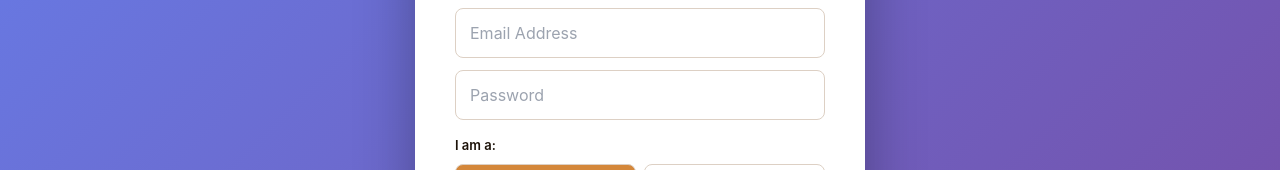
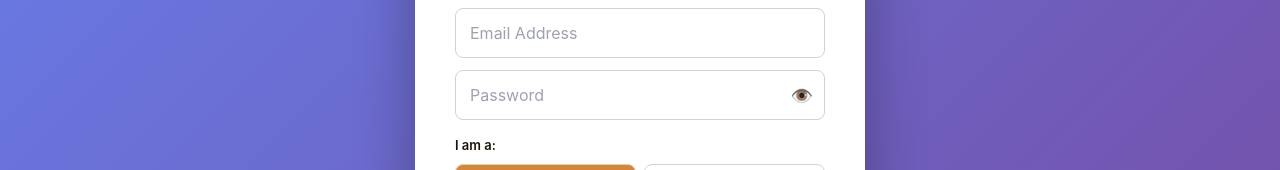
Before and after one commit to ososolarry21-commits/vesta-kenya, a Next.js app: page / in a window 1280 px wide. Shown: the part 283-453 px from the top of the page. Built offline with nearby package versions, Linux system fonts and the light colour scheme.

Commit message:
Added show password toggle

```diff
--- a/app/globals.css
+++ b/app/globals.css
@@ -4,16 +4,8 @@
 
 :root {
   --foreground-rgb: 0, 0, 0;
-  --background-start-rgb: 214, 219, 220;
+  --background-start-rgb: 253, 248, 243;
   --background-end-rgb: 255, 255, 255;
-}
-
-@media (prefers-color-scheme: dark) {
-  :root {
-    --foreground-rgb: 255, 255, 255;
-    --background-start-rgb: 0, 0, 0;
-    --background-end-rgb: 0, 0, 0;
-  }
 }
 
 body {
--- a/app/page.tsx
+++ b/app/page.tsx
@@ -10,6 +10,7 @@ const supabase = createClient(
 export default function Home() {
   const [email, setEmail] = useState('')
   const [password, setPassword] = useState('')
+  const [showPassword, setShowPassword] = useState(false) // New state for password visibility
   const [role, setRole] = useState<'student' | 'landlord'>('student')
   const [msg, setMsg] = useState('')
   const [loading, setLoading] = useState(false)
@@ -147,16 +148,16 @@ export default function Home() {
           }}
         />
 
-        {/* Password Input */}
+        {/* Password Input with Show/Hide Toggle */}
+        <div style={{ position: 'relative', marginBottom: 16 }}>
           <input
-          type="password"
+            type={showPassword ? 'text' : 'password'}
             placeholder="Password"
             value={password}
             onChange={(e) => setPassword(e.target.value)}
             style={{
               width: '100%',
-            padding: '12px 14px',
-            marginBottom: 16,
+              padding: '12px 40px 12px 14px', /* Extra padding on the right for the button */
               boxSizing: 'border-box',
               border: '1px solid #DDD0C4',
               borderRadius: 8,
@@ -166,6 +167,29 @@ export default function Home() {
               outline: 'none'
             }}
           />
+          <button
+            type="button"
+            onClick={() => setShowPassword(!showPassword)}
+            style={{
+              position: 'absolute',
+              right: '12px',
+              top: '50%',
+              transform: 'translateY(-50%)',
+              background: 'transparent',
+              border: 'none',
+              cursor: 'pointer',
+              fontSize: 18,
+              color: '#6B5B4E',
+              padding: 0,
+              display: 'flex',
+              alignItems: 'center',
+              justifyContent: 'center'
+            }}
+            title={showPassword ? 'Hide password' : 'Show password'}
+          >
+            {showPassword ? '🙈' : '👁️'}
+          </button>
+        </div>
 
         {/* Role Selection */}
         <div style={{ marginBottom: 20 }}>
```
Lines whose indentation alone changed are shown as unchanged.
